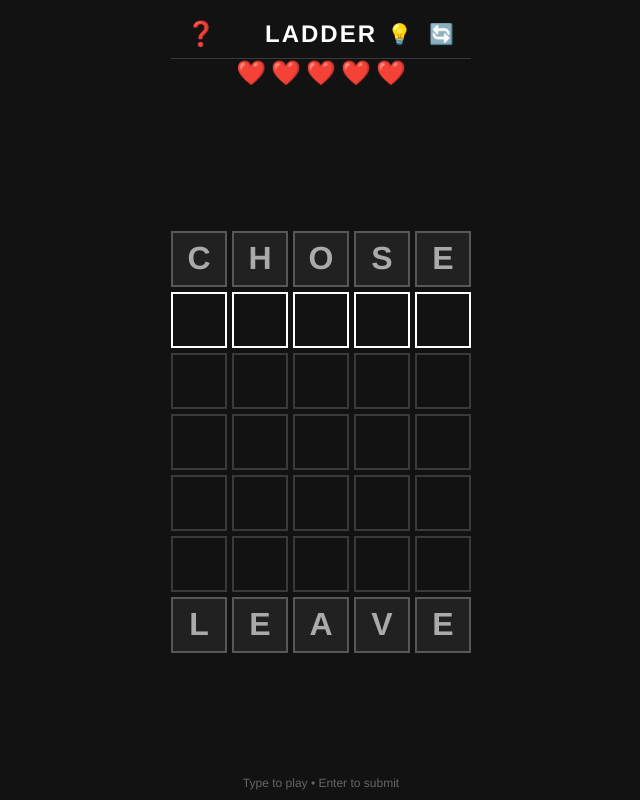
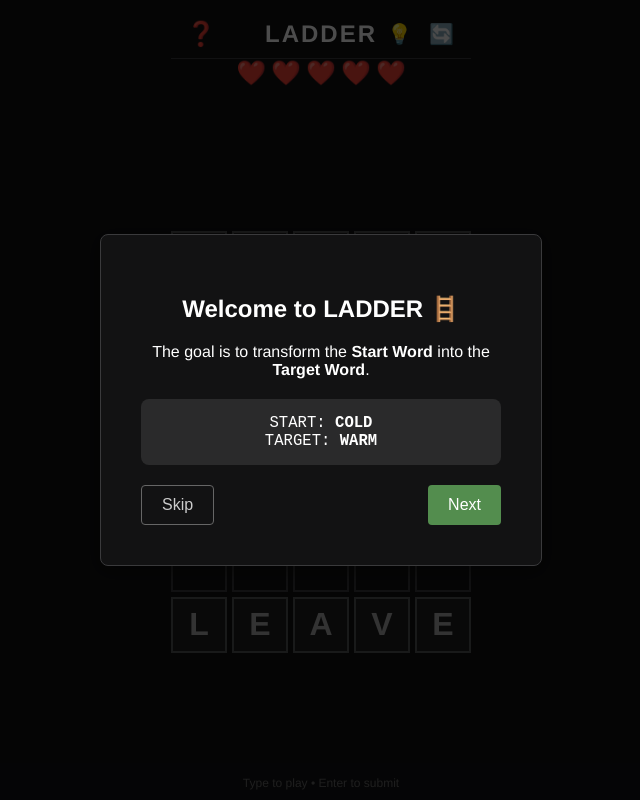
Before and after one commit to royindrani/explorer, a React (Vite) app: page / in a window 1280 px wide. Shown: the whole page, without its empty margins (319-959 px from the left). Built offline with nearby package versions, Linux system fonts and the light colour scheme.

Commit message:
Fix onboarding and add icon tooltips

```diff
--- a/src/App.tsx
+++ b/src/App.tsx
@@ -24,6 +24,11 @@ function App() {
   const [showOnboarding, setShowOnboarding] = useState(false);
   const [onboardingStep, setOnboardingStep] = useState(0);
   const [showResult, setShowResult] = useState(false);
+
+  // Show onboarding on mount
+  useEffect(() => {
+    setShowOnboarding(true);
+  }, []);
 
   // Delay result modal to let animation play
   useEffect(() => {
@@ -102,15 +107,15 @@ function App() {
     <div className="app-container">
       {/* ... Header ... */}
       <header className="header" style={{ position: 'relative' }}>
-        <div style={{ position: 'absolute', left: 0, cursor: 'pointer', padding: '0 15px' }} onClick={() => setShowInstructions(true)}>
+        <div style={{ position: 'absolute', left: 0, cursor: 'pointer', padding: '0 15px' }} onClick={() => setShowInstructions(true)} title="How to Play">
           ❓
         </div>
         LADDER
         <div style={{ position: 'absolute', right: 0, display: 'flex', gap: '15px', padding: '0 15px' }}>
-          <div style={{ cursor: 'pointer', fontSize: 20 }} onClick={getHint} title="Get Hint">
+          <div style={{ cursor: 'pointer', fontSize: 20 }} onClick={getHint} title="Get Hint (💡)">
             💡
           </div>
-          <div style={{ cursor: 'pointer', fontSize: 20 }} onClick={clearLadder} title="Restart Level">
+          <div style={{ cursor: 'pointer', fontSize: 20 }} onClick={clearLadder} title="Restart Level (🔄)">
             🔄
           </div>
         </div>
```
